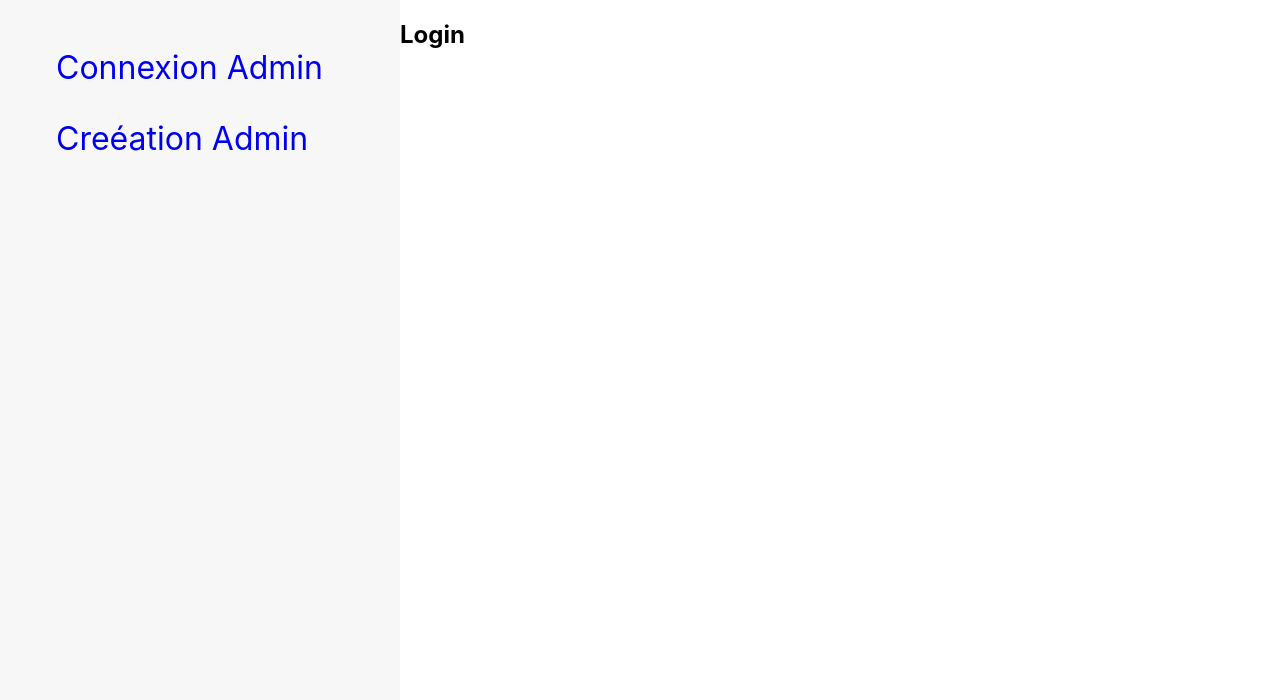
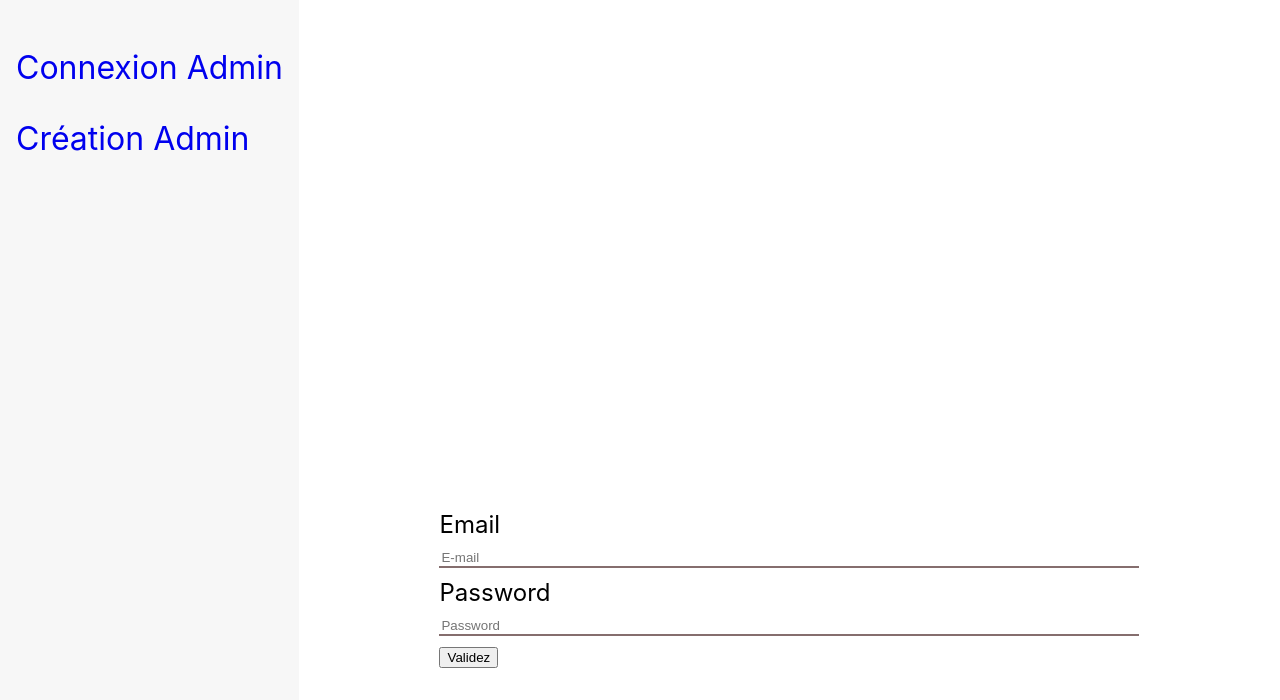
Before and after one commit to helder-hanka/task_front_end, a React (Create React App) app: page /login in a window 1280 px wide. Shown: the top 700 px of the page. Built offline with nearby package versions, Linux system fonts and the light colour scheme.

Commit message:
Updated, created files

```diff
--- /dev/null
+++ b/src/components/Button.tsx
@@ -0,0 +1,7 @@
+import React from "react";
+
+const Button: React.FC = () => {
+  return <button type="submit">Validez</button>;
+};
+
+export default Button;
--- /dev/null
+++ b/src/components/Input.scss
@@ -0,0 +1,14 @@
+input {
+  border: none;
+  border-bottom: 2px solid rgb(133, 110, 110);
+  margin-bottom: 10px;
+  background-color: white;
+}
+label {
+  display: flex;
+  flex-direction: column;
+  gap: 10px;
+  span {
+    font-size: 1.5rem;
+  }
+}
--- /dev/null
+++ b/src/components/Input.tsx
@@ -0,0 +1,19 @@
+import React from "react";
+import "./Input.scss";
+
+interface IInput {
+  placeholder: string;
+  type: string;
+  name: string;
+  title: string;
+}
+const Input: React.FC<IInput> = ({ placeholder, type, name, title }) => {
+  return (
+    <label>
+      <span>{title}</span>
+      <input placeholder={placeholder} type={type} name={name} />
+    </label>
+  );
+};
+
+export default Input;
--- a/src/index.css
+++ b/src/index.css
@@ -16,5 +16,6 @@ code {
 #root {
   display: flex;
   flex-direction: row;
+  flex-wrap: nowrap;
   min-height: 100vh;
 }
--- a/src/routes.tsx
+++ b/src/routes.tsx
@@ -1,6 +1,7 @@
 import React from "react";
 import { createBrowserRouter } from "react-router-dom";
 import Dashboard from "./screens/dashboard/Dashboard";
+import Login from "./screens/dashboard/Login";
 
 const router = createBrowserRouter([
   {
@@ -11,7 +12,7 @@ const router = createBrowserRouter([
         errorElement: <i>Error page</i>,
         children: [
           { index: true, element: <i>Page A construre</i> },
-          { path: "login/", element: <h1>Login</h1> },
+          { path: "login/", element: <Login /> },
           { path: "signup", element: <h1>Signup</h1> },
         ],
       },
--- a/src/screens/dashboard/Dashboard.scss
+++ b/src/screens/dashboard/Dashboard.scss
@@ -1,11 +1,11 @@
 #sidebar {
   background-color: #f7f7f7;
-  min-width: 400px;
 }
 nav {
   ul {
     font-size: 2rem;
     list-style: none;
+    padding: 0;
     li {
       padding: 1rem;
       a {
@@ -16,5 +16,5 @@ nav {
 }
 
 #detail {
-  width: 100%;
+  flex-grow: 3;
 }
--- a/src/screens/dashboard/Dashboard.tsx
+++ b/src/screens/dashboard/Dashboard.tsx
@@ -11,7 +11,7 @@ const Dashboard: React.FC = () => {
             <NavLink to="login">Connexion Admin</NavLink>
           </li>
           <li>
-            <NavLink to="signup">Creéation Admin</NavLink>
+            <NavLink to="signup">Création Admin</NavLink>
           </li>
         </ul>
       </nav>
--- /dev/null
+++ b/src/screens/dashboard/Login.scss
@@ -0,0 +1,13 @@
+$layout-breakpoint-small: 1032px;
+#login-form {
+  width: 700px;
+  padding: 10px;
+  margin: auto;
+  margin-top: 500px;
+}
+
+@media (max-width: $layout-breakpoint-small) {
+  #login-form {
+    width: 90%;
+  }
+}
--- /dev/null
+++ b/src/screens/dashboard/Login.tsx
@@ -0,0 +1,22 @@
+import React from "react";
+import { Form } from "react-router-dom";
+import Input from "../../components/Input";
+import Button from "../../components/Button";
+import "./Login.scss";
+
+const Login = () => {
+  return (
+    <Form method="post" id="login-form">
+      <Input placeholder="E-mail" type="email" name="email" title="Email" />
+      <Input
+        placeholder="Password"
+        type="password"
+        name="password"
+        title="Password"
+      />
+      <Button />
+    </Form>
+  );
+};
+
+export default Login;
```
Also changed, not shown: tsconfig.json (+4 -9 lines).
